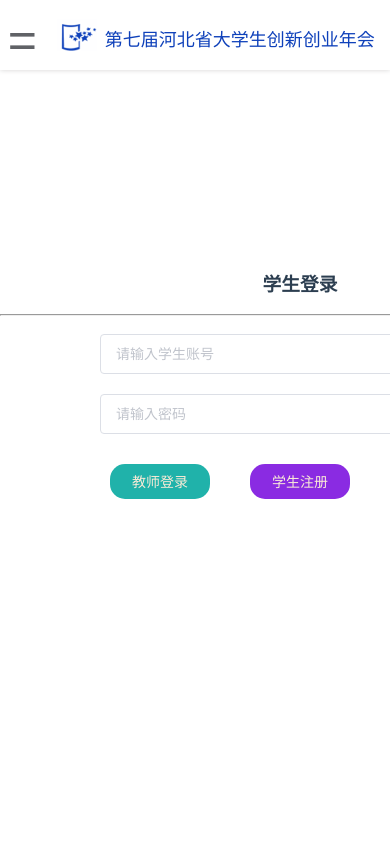
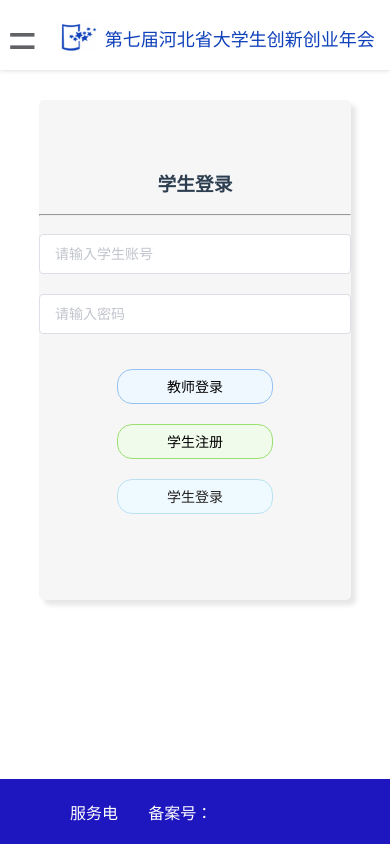
Before and after one commit to NEUQ-ACM/Innovative-annual-website, a Vue app in the folder front-end/innovation/: page /Login in a window 390 px wide. Shown: the top 844 px of the page. Built offline with nearby package versions, Linux system fonts and the light colour scheme.

Commit message:
login组件样式修改及响应式

```diff
--- a/front-end/innovation/src/views/Login.vue
+++ b/front-end/innovation/src/views/Login.vue
@@ -41,6 +41,48 @@
           </div>
         </div>
       </div>
+      <div class="mobileLogin">
+        <el-collapse-transition>
+          <div class="studentMain" v-show="!teacherLogin">
+            <h3>学生登录</h3>
+            <hr />
+            <el-input
+              v-model="studyUser"
+              placeholder="请输入学生账号"
+            ></el-input>
+            <el-input
+              placeholder="请输入密码"
+              v-model="studyPassword"
+              show-password
+            ></el-input>
+            <div class="interfaceBtn">
+              <button @click="changeLogin()">教师登录</button>
+              <button>学生注册</button>
+              <button>学生登录</button>
+            </div>
+          </div>
+        </el-collapse-transition>
+        <el-collapse-transition>
+          <div class="teacherMain" v-show="teacherLogin">
+            <h3>教师登录</h3>
+            <hr />
+            <el-input
+              v-model="teacherUser"
+              placeholder="请输入教师账号"
+            ></el-input>
+            <el-input
+              placeholder="请输入密码"
+              v-model="teacherPassword"
+              show-password
+            ></el-input>
+            <div class="interfaceBtn">
+              <button @click="changeLogin()">学生登录</button>
+              <button>教师注册</button>
+              <button>教师登录</button>
+            </div>
+          </div>
+        </el-collapse-transition>
+      </div>
     </el-main>
   </el-container>
 </template>
@@ -52,17 +94,19 @@ export default {
     return {
       studyUser: "",
       studyPassword: "",
-      teacherUser:"",
-      teacherPassword:"",
+      teacherUser: "",
+      teacherPassword: "",
       teacherLogin: false, //false代表学生操作界面true代码教师操作界面
     };
   },
   methods: {
     changeLogin() {
       if (this.teacherLogin) {
+        if (this.$refs.inputMain)
           this.$refs.inputMain.style.transform = "translateX(0px)";
         this.teacherLogin = !this.teacherLogin;
       } else {
+        if (this.$refs.inputMain)
           this.$refs.inputMain.style.transform = "translateX(-600px)";
         this.teacherLogin = !this.teacherLogin;
       }
@@ -73,10 +117,13 @@ export default {
 
 <style scoped>
 .loginMain {
-  height: 600px;
+  height: 300px;
   width: 600px;
   margin: 150px auto 20px auto;
   overflow: hidden;
+  background: #f6f6f6;
+  border-radius: 5px;
+  box-shadow: 5px 5px 5px rgb(0 0 0 / 10%);
 }
 .inputMain {
   position: relative;
@@ -103,6 +150,7 @@ export default {
   height: 40px;
 }
 .interfaceBtn button {
+  cursor: pointer;
   margin: 20px;
   width: 100px;
   height: 35px;
@@ -112,15 +160,59 @@ export default {
   border: none;
 }
 .interfaceBtn button:nth-child(1) {
-  background-color: lightseagreen;
-  color: antiquewhite;
+  border: 1px solid #96c2f1;
+  background-color: #eff7ff;
+  color: black;
 }
 .interfaceBtn button:nth-child(2) {
-  background-color: blueviolet;
-  color: antiquewhite;
+  border: 1px solid #9bdf70;
+  background-color: #f0fbeb;
+  color: black;
 }
 .interfaceBtn button:nth-child(3) {
-  background-color: green;
+  border: 1px solid #bbe1f1;
+  background-color: #eefaff;
   color: rgb(37, 32, 32);
 }
+.mobileLogin {
+  display: none;
+  position: relative;
+  height: 500px;
+  width: 80%;
+  margin: 0 auto;
+  background: #f6f6f6;
+  border-radius: 5px;
+  box-shadow: 5px 5px 5px rgb(0 0 0 / 10%);
+}
+.mobileLogin .studentMain {
+  padding-top: 50px;
+}
+.mobileLogin .studentMain .el-input {
+  width: 100%;
+}
+.mobileLogin .interfaceBtn {
+  margin-top: 25px;
+}
+.mobileLogin .interfaceBtn button {
+  width: 50%;
+  margin-top: 0px;
+}
+.mobileLogin .teacherMain {
+  position: absolute;
+  top: 0px;
+}
+.mobileLogin .teacherMain {
+  padding-top: 50px;
+}
+.mobileLogin .teacherMain .el-input {
+  width: 100%;
+}
+@media screen and (max-width: 610px) {
+  .mobileLogin {
+    display: block;
+  }
+  .loginMain {
+    display: none;
+  }
+}
 </style>
```
Lines whose indentation alone changed are shown as unchanged.
